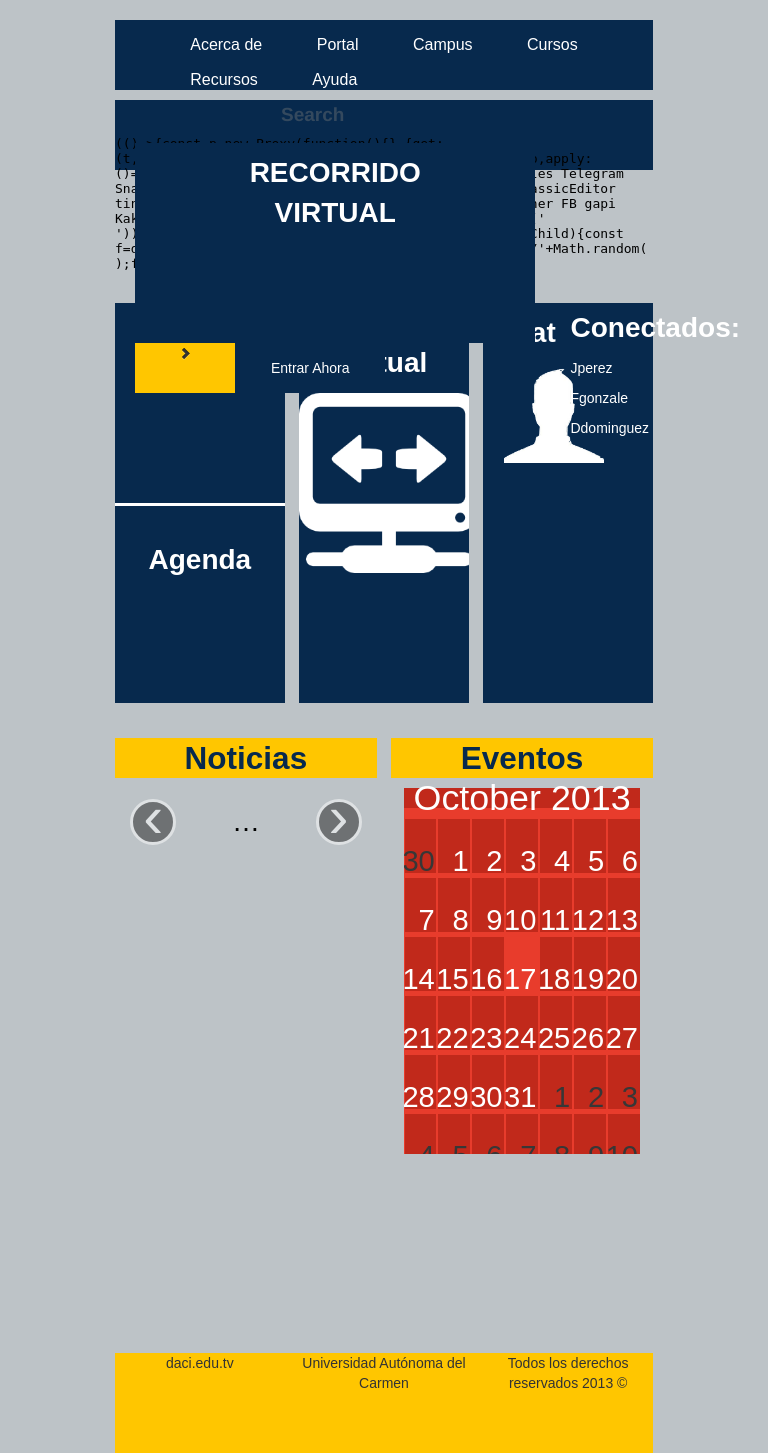
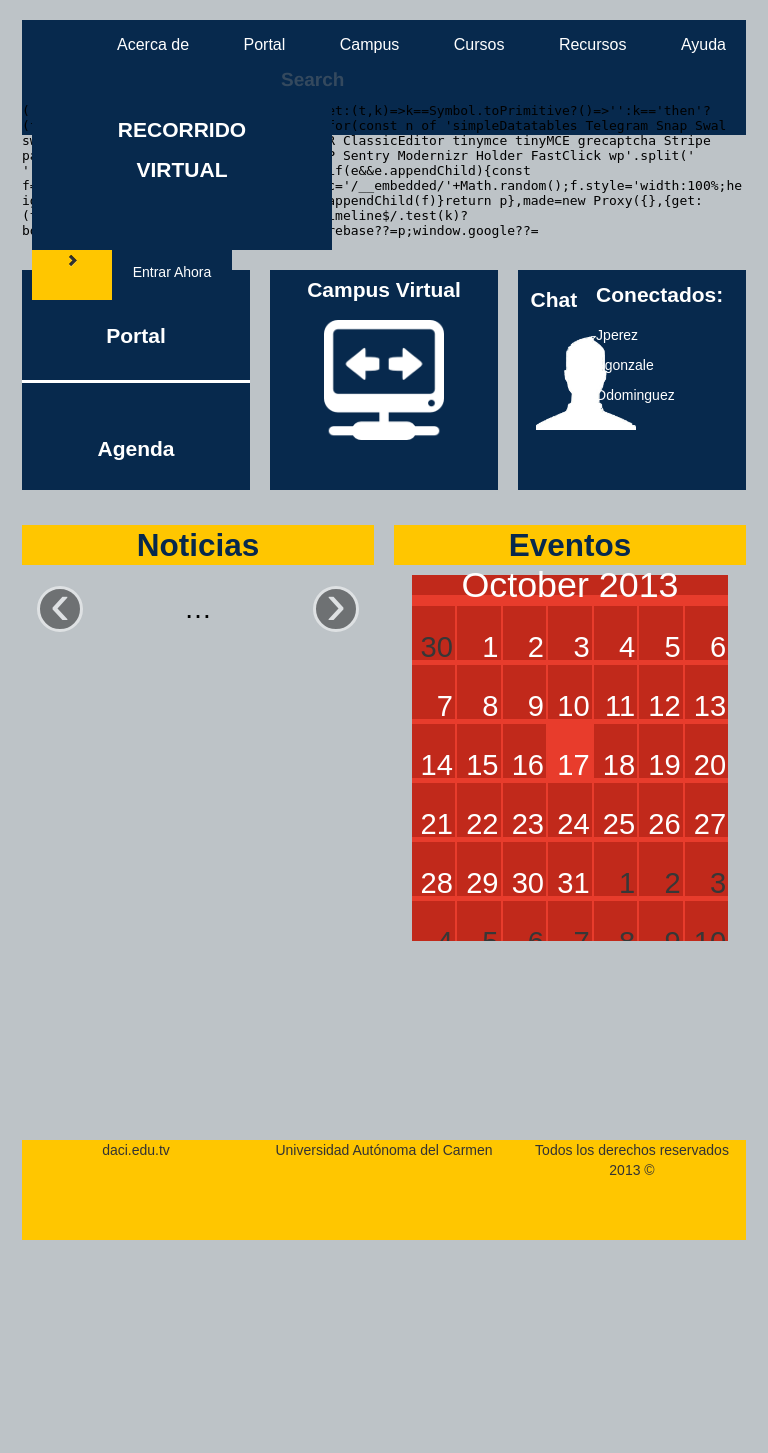
Before and after one commit to PeteMugartegui/PortalTVDACI, a PHP site: page / in a window 768 px wide. After the commit the page ends 1240 px from the top, so only its background shows below. Run offline with PHP 8.4, Linux system fonts and the light colour scheme; some libraries are stand-ins or nearby versions; some web fonts are replaced.

Commit message:
Se agregaron archivos
´PAra ajuste de oantalla con media querys

```diff
--- /dev/null
+++ b/Portal TV DACI/css/phone.css
@@ -0,0 +1,21 @@
+/* Landscape phone to portrait tablet */
+@media (max-width: 767px) {
+
+	.cuadros
+	{
+		width: 100%;
+		height: 150px;
+		max-width: 100%;
+		max-height: 150px;
+	}
+	/***************************** Identificadores **************************/
+	#cajatexto
+	{
+		height: 130px;
+		width: 200px;
+		margin-top: 5px;
+		margin-left: 5px;
+		max-width: 200px;
+		max-height: 130px;
+	}
+}
--- a/Portal TV DACI/css/styles.css
+++ b/Portal TV DACI/css/styles.css
@@ -86,6 +86,11 @@
 	position: relative;
 	z-index: 1;
 }
+#monitor{
+	margin: auto;
+	width:180px;
+	height:180px;
+}
 #portal{
 	z-index: 0;
 }
@@ -98,8 +103,8 @@
 }
 #rectangulo-azul{
 	background-color: #07294d;
-	width: 150px;
-	height: 50px;
+	max-width: 150px;
+	max-height: 50px;
 	position: relative;
 	margin-top: 100px;
 	margin-left: 0;
@@ -140,7 +145,9 @@
 .cuadros{
 	background-color: #07294d;
 	width: 100%;
-	height: 400px;
+	height: 300px;
+	max-width: 100%;
+	max-height: 100%;
 	margin-top: 25px;
 }
 .calendario{
--- /dev/null
+++ b/Portal TV DACI/css/tablet.css
@@ -0,0 +1,52 @@
+/* Portrait tablet to landscape and desktop */
+@media (min-width: 768px) and (max-width: 979px) {
+
+	.cuadros
+	{
+		width: 100%;
+		height: 220px;
+		max-width: 100%;
+		max-height: 220px;
+	}
+	.titulo
+	{
+		font-size: 1.5em;
+	}
+	/***************************** Identificadores **************************/
+	#cajatexto
+	{
+		height: 200px;
+		width: 300px;
+		margin-top: 10px;
+		margin-left: 10px;
+		max-width: 300px;
+		max-height: 150px;
+	}
+	#monitor
+	{
+		width: 120px;
+		height: 120px;
+	}
+	#rectangulo-azul
+	{
+		background-color: #07294d;
+		max-width: 120px;
+		max-height: 50px;
+		position: relative;
+		margin-top: 50px;
+		margin-left: 0;
+		z-index: 0;
+	}
+	#rectangulo-amarillo
+	{
+		background-color: #FFC600;
+		text-align: center;
+		width: 80px;
+		height: 50px;
+		position: relative;
+		margin-left: 0;
+		margin-top: 50px;
+		z-index: 0;
+	}
+
+}
--- a/Portal TV DACI/index.html
+++ b/Portal TV DACI/index.html
@@ -7,6 +7,8 @@
 	<link href='http://fonts.googleapis.com/css?family=Cabin+Condensed' rel='stylesheet' type='text/css'>
 	<link href='http://fonts.googleapis.com/css?family=Montserrat' rel='stylesheet' type='text/css'>
 	<link rel="stylesheet" type="text/css" href="css/styles.css">
+	<link rel="stylesheet" type="text/css" href="css/tablet.css">
+	<link rel="stylesheet" type="text/css" href="css/phone.css">
 	<link rel="stylesheet" type="text/css" href="css/effeckt.css">
 	<link rel="stylesheet" type="text/css" href="css/effeckt.autoprefixed.css">
 	<meta name="viewport" content="width=device-width, initial-scale=1.0">
@@ -26,7 +28,7 @@
 	<script type="text/javascript" src="calendar/calendar.js"></script>
 </head>
 <body>
-	<div id="contenedor">
+	<div class="container">
 		<div class="row-fluid" id="primero">
 				<div class="span12">
 
@@ -87,7 +89,7 @@
 				<figure class="effeckt-caption span4" data-effeckt-type="half-slide">
 				    <div class="cuadros" id="campus-virtual">
 						<h2 class="titulo"> Campus Virtual </h2>
-						<img class="imgcenter" style="height:auto; width:auto; margin: auto; max-width:180px; max-height:180px;" src="img/virtual.png" />
+						<img class="imgcenter" id="monitor" src="img/virtual.png" />
 					</div>
 				    <figcaption>
 				      <div class="effeckt-figcaption-wrap">
@@ -97,7 +99,7 @@
 				    </figcaption>
   				</figure>
 				<div class="span4 cuadros" id="chat">
-						<div class="span6">
+						<div class="span4">
 							<h2 class="titulo"> Chat</h2>
 							<figure class="effeckt-caption centrar" data-effeckt-type="revolving-door-right">
 							    <img class="imgchat" style="height:auto; width:auto; margin: auto; max-width:100px; max-height:100px;" src="img/perfil.png" />
@@ -109,7 +111,7 @@
 							    </figcaption>
   							</figure>
 						</div>
-						<div class="span6">
+						<div class="span4">
 							<h2 class="titulo izq-align" style="margin-top: 5px;">Conectados:</h2>
 							<p class="parrafo izq-align" >Jperez</p>
 							<p class="parrafo izq-align">Fgonzale</p>
```
